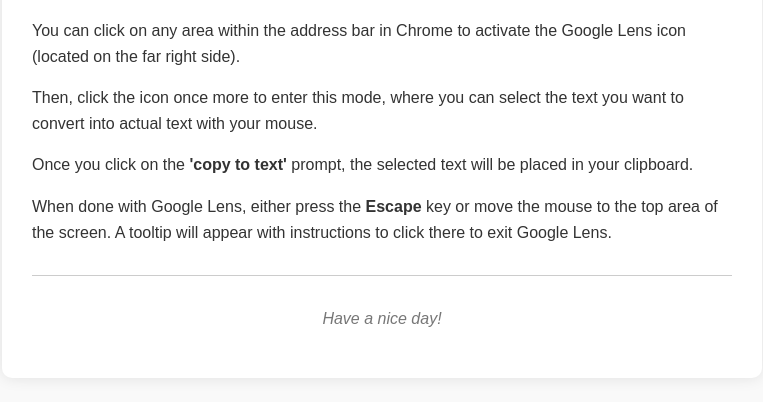
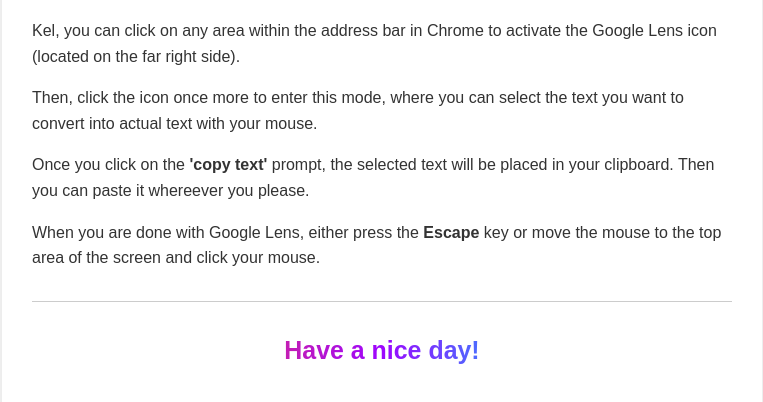
Before and after one commit to cwgabel/Kelly, a plain HTML site: page index.html in a window 1280 px wide. Shown: the part 154-556 px from the top of the page, without its empty margins (258-1021 px from the left). Drawn offline with Linux system fonts and the light colour scheme.

Commit message:
Update index.html

```diff
--- a/index.html
+++ b/index.html
@@ -31,31 +31,42 @@
       border: none;
       border-top: 1px solid #ccc;
     }
+  .fancy-footer {
+  font-size: 1.5em;
+  text-align: center;
+  margin-top: 30px;
+  font-weight: bold;
+  background: linear-gradient(90deg, #ff8a00, #e52e71, #9b00ff, #00c3ff, #3ee577);
+  -webkit-background-clip: text;
+  -webkit-text-fill-color: transparent;
+  animation: pulse 3s infinite ease-in-out;
+  }
 
-    .footer {
-      text-align: center;
-      font-style: italic;
-      color: #777;
-    }
+@keyframes pulse {
+  0% { transform: scale(1); opacity: 0.9; }
+  50% { transform: scale(1.05); opacity: 1; }
+  100% { transform: scale(1); opacity: 0.9; }
+}
+
   </style>
 </head>
 <body>
   <div class="container">
     <h1>Using Google Lens in Chrome</h1>
     <p>
-      You can click on any area within the address bar in Chrome to activate the Google Lens icon (located on the far right side).
+      Kel, you can click on any area within the address bar in Chrome to activate the Google Lens icon (located on the far right side).
     </p>
     <p>
       Then, click the icon once more to enter this mode, where you can select the text you want to convert into actual text with your mouse.
     </p>
     <p>
-      Once you click on the <strong>'copy to text'</strong> prompt, the selected text will be placed in your clipboard.
+      Once you click on the <strong>'copy text'</strong> prompt, the selected text will be placed in your clipboard. Then you can paste it whereever you please.
     </p>
     <p>
-      When done with Google Lens, either press the <strong>Escape</strong> key or move the mouse to the top area of the screen. A tooltip will appear with instructions to click there to exit Google Lens.
+      When you are done with Google Lens, either press the <strong>Escape</strong> key or move the mouse to the top area of the screen and click your mouse.
     </p>
     <hr>
-    <p class="footer">Have a nice day!</p>
+    <p class="fancy-footer">Have a nice day!</p>
   </div>
 </body>
 </html>
```
